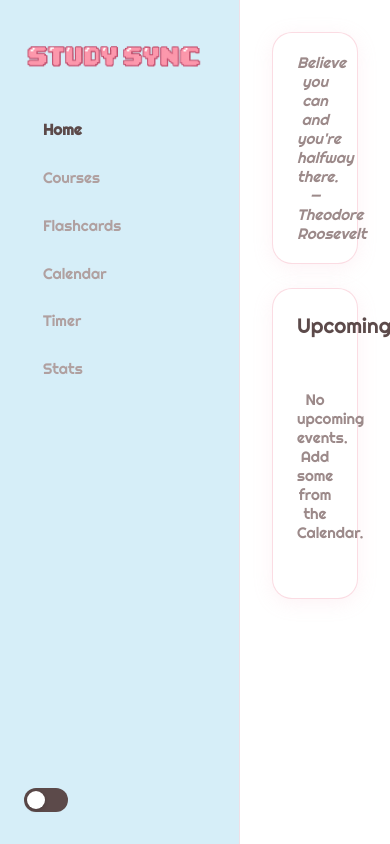
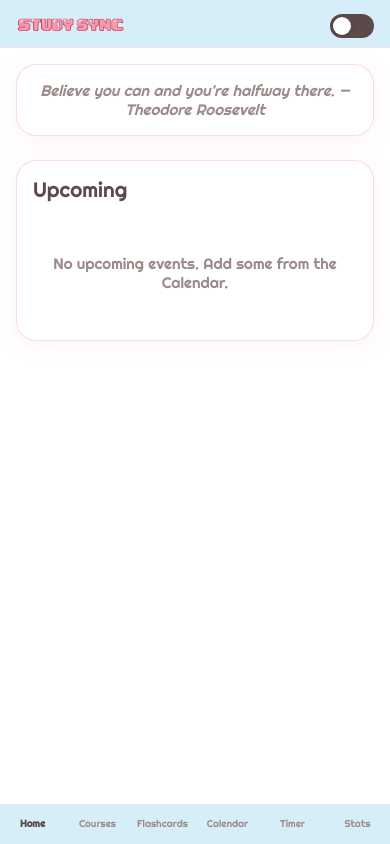
Before and after one commit to catalinacs/tum-web-lab6, a React (Vite) app: page / in a window 390 px wide. Built offline with nearby package versions, Linux system fonts and the light colour scheme; a web font is replaced by a local one.

Commit message:
mobile responsive layout

```diff
--- a/src/App.jsx
+++ b/src/App.jsx
@@ -1,4 +1,4 @@
-import { useState } from 'react';
+import { useState, useEffect } from 'react';
 import studySyncLogo from './assets/studysync-logo.png';
 import { useLocalStorage } from './hooks/useLocalStorage';
 import PomodoroTimer from './components/PomodoroTimer';
@@ -31,7 +31,21 @@ function App() {
   const [events, setEvents]     = useLocalStorage('studysync_events', []);
   const [theme, setTheme]       = useLocalStorage('studysync_theme', 'light');
   const [decks, setDecks]                 = useLocalStorage('studysync_decks', []);
-  const [activeView, setActiveView]       = useState('home');
+  const VALID_VIEWS = NAV_ITEMS.map(i => i.id);
+  const getHashView = () => {
+    const hash = window.location.hash.replace('#', '');
+    return VALID_VIEWS.includes(hash) ? hash : 'home';
+  };
+  const [activeView, setActiveViewState] = useState(getHashView);
+  const setActiveView = (view) => {
+    window.location.hash = view;
+    setActiveViewState(view);
+  };
+  useEffect(() => {
+    const onHashChange = () => setActiveViewState(getHashView());
+    window.addEventListener('hashchange', onHashChange);
+    return () => window.removeEventListener('hashchange', onHashChange);
+  }, []);
   const [selectedCourse, setSelectedCourse] = useState(null);
   const [modalDate, setModalDate]         = useState(null);
   const [studyingDeck, setStudyingDeck]   = useState(null);
@@ -196,7 +210,6 @@ function App() {
             <button
               key={item.id}
               className="nav-btn"
-              data-view={item.id}
               onClick={() => setActiveView(item.id)}
               aria-current={activeView === item.id ? 'page' : undefined}
             >
@@ -206,7 +219,26 @@ function App() {
         </nav>
         <ThemeToggle theme={theme} setTheme={setTheme} />
       </aside>
+
+      <div className="mobile-top-bar">
+        <img src={studySyncLogo} alt="StudySync" className="mobile-logo" />
+        <ThemeToggle theme={theme} setTheme={setTheme} />
+      </div>
+
       <main className="main-content">{renderView()}</main>
+
+      <nav className="mobile-bottom-nav">
+        {NAV_ITEMS.map((item) => (
+          <button
+            key={item.id}
+            className="mobile-nav-btn"
+            onClick={() => setActiveView(item.id)}
+            aria-current={activeView === item.id ? 'page' : undefined}
+          >
+            {item.label}
+          </button>
+        ))}
+      </nav>
     </div>
   );
 }
--- a/src/index.css
+++ b/src/index.css
@@ -1319,7 +1319,7 @@ input, select, textarea { font-family: 'Righteous', sans-serif; }
 
 .calendar-right { flex: 1; }
 
-.upcoming-list { display: flex; flex-direction: column; gap: 0.6rem; }
+.upcoming-list { display: flex; flex-direction: column; gap: 0.6rem; width: 100%; }
 
 .upcoming-item {
   display: flex;
@@ -1452,3 +1452,117 @@ input, select, textarea { font-family: 'Righteous', sans-serif; }
 .theme-toggle-btn[aria-pressed='true'] .theme-toggle-thumb {
   transform: translateX(20px);
 }
+
+/* ── Responsive ── */
+
+/* Desktop: hide mobile-only elements */
+.mobile-top-bar   { display: none; }
+.mobile-bottom-nav { display: none; }
+
+@media (max-width: 768px) {
+  /* Hide desktop sidebar */
+  .sidebar { display: none !important; }
+
+  /* Mobile top bar */
+  .mobile-top-bar {
+    display: flex;
+    align-items: center;
+    justify-content: space-between;
+    padding: 0.6rem 1rem;
+    background: var(--bg-sidebar);
+    border-bottom: 1px solid var(--border);
+    position: sticky;
+    top: 0;
+    z-index: 50;
+    width: 100%;
+    flex-shrink: 0;
+  }
+
+  .mobile-logo {
+    height: 28px;
+    width: auto;
+  }
+
+  /* Bottom nav bar */
+  .mobile-bottom-nav {
+    display: flex;
+    position: fixed;
+    bottom: 0;
+    left: 0;
+    right: 0;
+    z-index: 50;
+    background: var(--bg-sidebar);
+    border-top: 1px solid var(--border);
+    padding: 0.4rem 0 0.6rem;
+  }
+
+  .mobile-nav-btn {
+    flex: 1;
+    background: none;
+    border: none;
+    font-family: 'Righteous', sans-serif;
+    font-size: 0.62rem;
+    color: var(--text-muted);
+    padding: 0.3rem 0.2rem;
+    cursor: pointer;
+    display: flex;
+    flex-direction: column;
+    align-items: center;
+  }
+
+  .mobile-nav-btn[aria-current='page'] {
+    color: var(--text);
+    font-weight: 700;
+  }
+
+  /* Main layout */
+  .app-layout {
+    flex-direction: column;
+  }
+
+  .main-content {
+    padding: 1rem;
+    padding-bottom: 5.5rem;
+    max-width: 100%;
+    overflow-x: hidden;
+  }
+
+  /* Cards */
+  .card { padding: 1rem; }
+
+  /* Event cards — title can wrap, date sits below as subtitle */
+  .dashboard-event-title {
+    white-space: normal;
+    overflow: visible;
+    text-overflow: unset;
+  }
+
+  /* Upcoming in calendar — allow wrapping */
+  .upcoming-item {
+    flex-wrap: wrap;
+    gap: 0.4rem;
+  }
+
+  .upcoming-title {
+    white-space: normal;
+  }
+
+  /* Flashcard scene full width */
+  .flashcard-scene { width: 100%; }
+
+  .flashcard-progress-bar-row,
+  .flashcard-nav { width: 100%; max-width: 100%; }
+
+  /* Calendar stacks on mobile */
+  .calendar-page { flex-direction: column; }
+  .calendar-right { width: 100%; }
+
+  /* Deck actions wrap */
+  .deck-actions { flex-wrap: wrap; gap: 0.4rem; }
+
+  /* Timer */
+  .timer-circle { width: 200px; height: 200px; }
+
+  /* Stats grid */
+  .stats-grid { grid-template-columns: 1fr 1fr; }
+}
```
